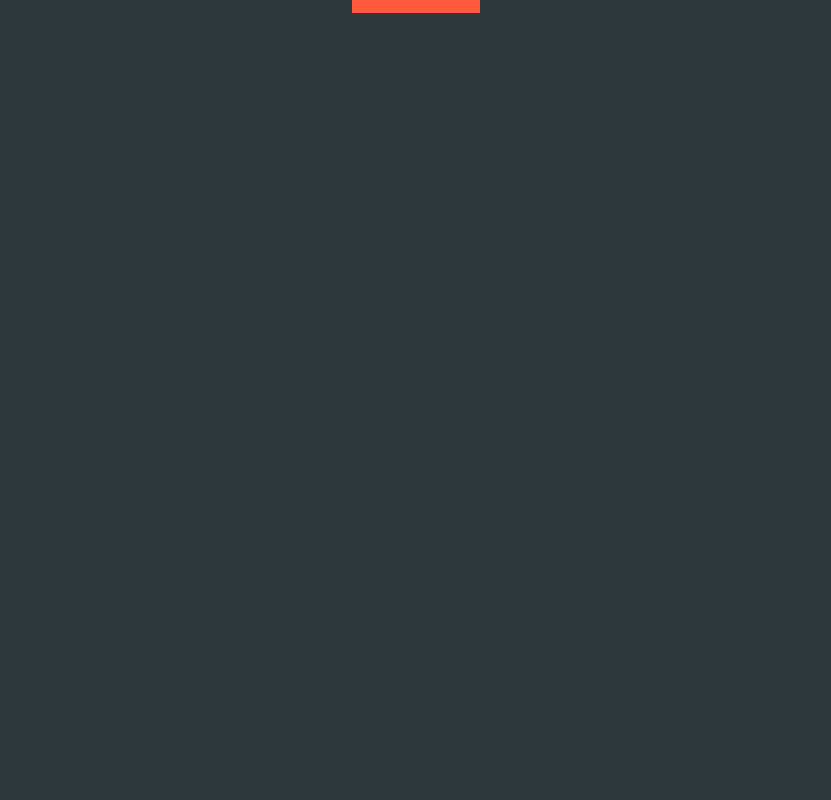
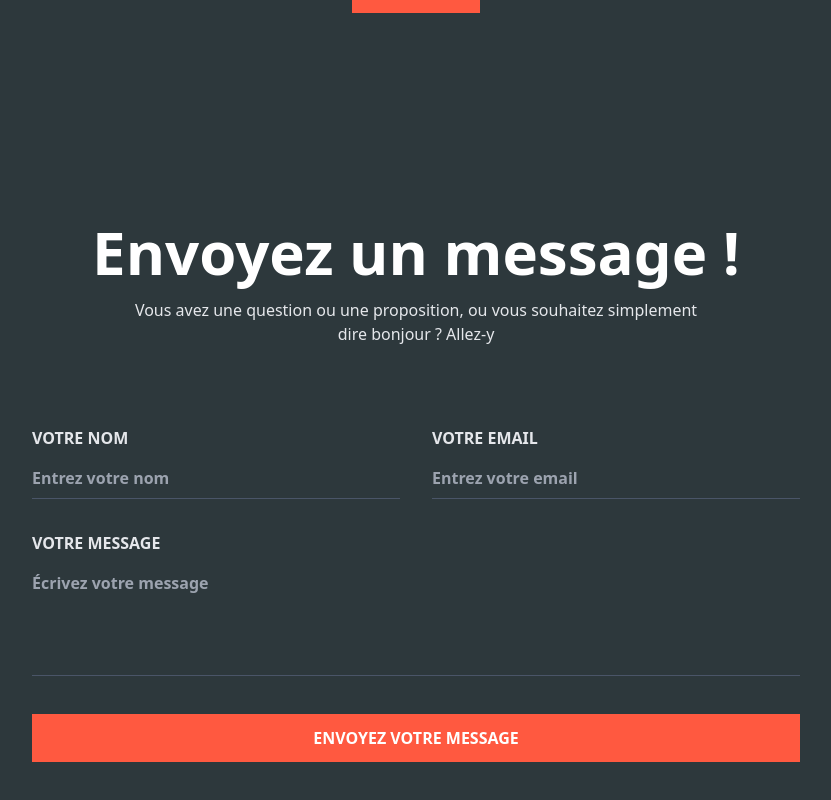
Before and after one commit to Rayonnantakasha/Rayonnant_portfolio_React, a React (Vite) app: page / in a window 1280 px wide. Shown: the part 3350-4150 px from the top of the page, without its empty margins (224-1055 px from the left). Before the commit the page ends 3572 px from the top, so only its background shows below. Built offline with nearby package versions, Linux system fonts and the light colour scheme.

Commit message:
Feat: Create Form component

```diff
--- a/src/App.tsx
+++ b/src/App.tsx
@@ -4,6 +4,7 @@ import About from "./components/About"
 import Skills from "./components/Skills"
 import Technology from "./components/Technology"
 import Artwork from "./components/Artwork"
+import Form from "./components/Form"
 import "./styles/App.css"
 import "./styles/index.css"
 
@@ -32,6 +33,9 @@ function App() {
       <Artwork />
       <div className="lg:pb-32 pt-24 pb-32">
       </div>
+      <Form />
+      <div className="lg:pb-32 pt-24 pb-32">
+      </div>
      </main>
 
     </>
--- /dev/null
+++ b/src/components/Form.tsx
@@ -0,0 +1,31 @@
+
+function Form() {
+    return (
+        <section>
+           <div className="container mx-auto px-6">
+             <h2 className="lg:text-6xl text-xl font-bold mb-4 text-center">Envoyez un message !</h2>
+             <p className="text-center text-gray-200 mb-12">Vous avez une question ou une proposition, ou vous souhaitez simplement <br/> dire bonjour ? Allez-y</p>
+
+         <form id="contact-form" className="max-w-3xl mx-auto pt-8" action="https://formspree.io/f/xyzjrzdr" method="POST" accept-charset="UTF-8">
+           <div className="grid grid-cols-1 md:grid-cols-2 gap-8 mb-8">
+            <div>
+                <label className="block text-gray-200 text-base font-semibold mb-2">VOTRE NOM</label>
+                <input name="name" type="text" placeholder="Entrez votre nom" className="input-field w-full font-semibold py-2 text-white text-base" />
+            </div>
+            <div>
+                <label className="block text-gray-200 text-base font-semibold mb-2">VOTRE EMAIL</label>
+                <input name="email" type="email" placeholder="Entrez votre email" className="input-field w-full py-2 font-semibold text-white text-base" />
+            </div>
+        </div>
+        <div className="mb-8">
+            <label className="block text-gray-200 text-base font-semibold mb-2">VOTRE MESSAGE</label>
+            <textarea name="message" placeholder="Écrivez votre message" rows={4} className="input-field w-full font-semibold py-2 text-white text-base"></textarea>
+        </div>
+          <button type="submit" className="w-full bg-[#ff5940] hover:bg-orange-800 transition duration-300 ease-in-out font-bold text-white py-3">ENVOYEZ VOTRE MESSAGE</button>
+         </form>
+        </div>
+        </section>
+    )
+}
+
+export default Form
--- a/src/styles/index.css
+++ b/src/styles/index.css
@@ -27,3 +27,17 @@
     opacity: 1;
     transform: translateY(0);
   }
+
+  .input-field {
+    border-top: none;
+    border-left: none;
+    border-right: none;
+    border-bottom: 1px solid #4a5568;
+    background-color: transparent;
+    resize: none;
+}
+
+.input-field:focus {
+    outline: none;
+    border-bottom-color: #ff5940;
+}
```
